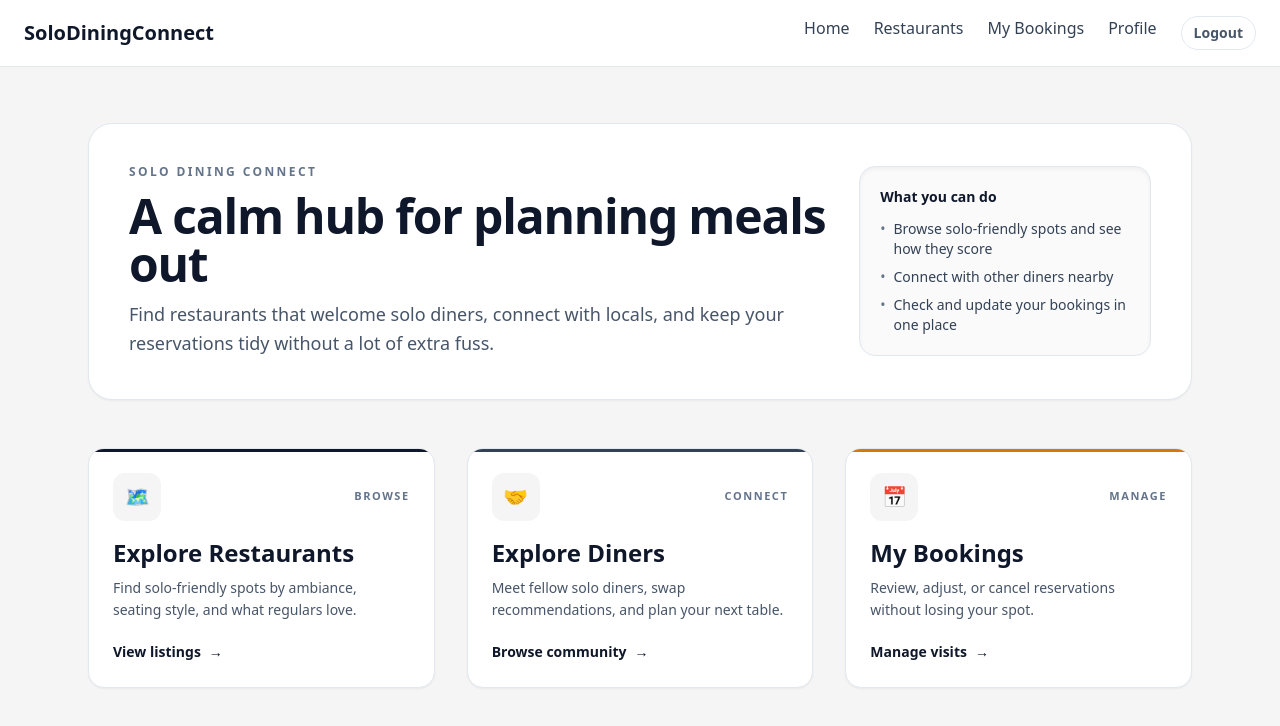
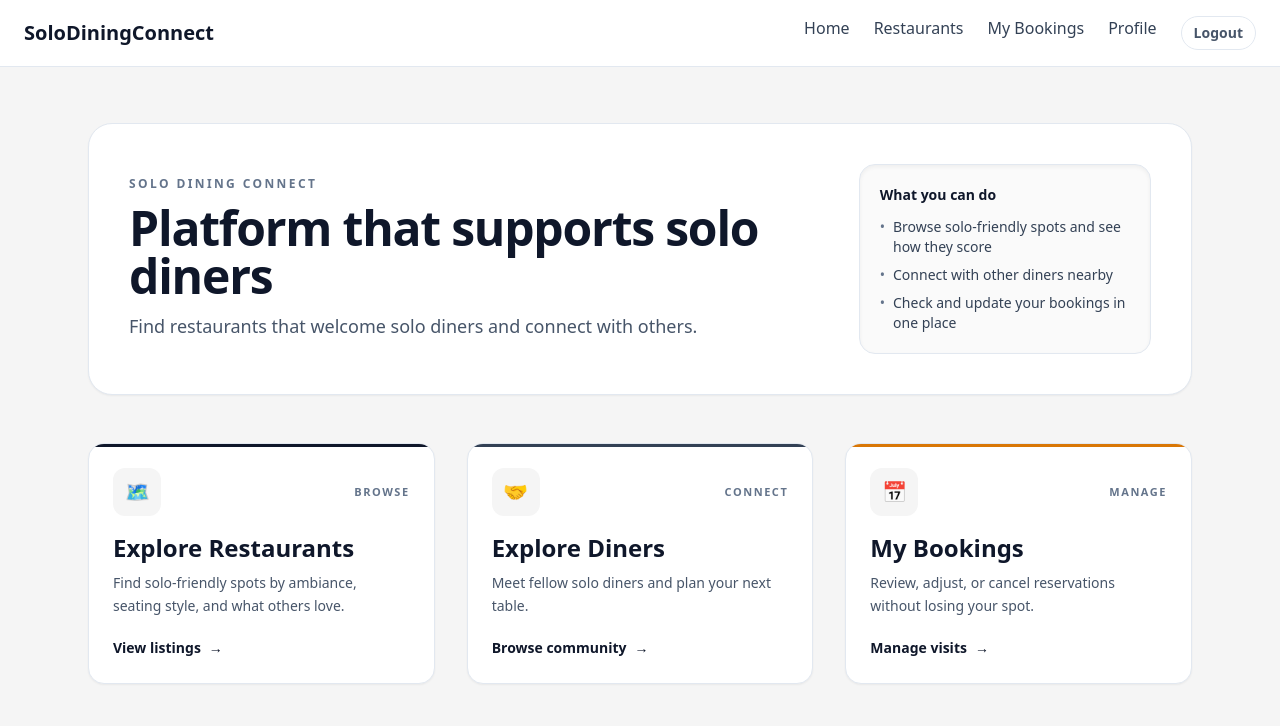
Before and after one commit to psasaslsask/solodiningconnect, a React (Create React App) app: page /home in a window 1280 px wide. Shown: the top 726 px of the page. Built offline with nearby package versions, Linux system fonts and the light colour scheme; no server answers; the database is empty; sample sign-in values are in the browser's storage.

Commit message:
update text

```diff
--- a/src/pages/HomePage.jsx
+++ b/src/pages/HomePage.jsx
@@ -15,10 +15,10 @@ export default function HomePage() {
               <div className="space-y-3">
                 <p className="text-xs font-semibold text-slate-500 tracking-[0.2em]">SOLO DINING CONNECT</p>
                 <h1 className="text-4xl md:text-5xl font-semibold tracking-tight text-slate-900">
-                  A calm hub for planning meals out
+                  Platform that supports solo diners
                 </h1>
                 <p className="text-slate-600 max-w-3xl text-lg leading-relaxed">
-                  Find restaurants that welcome solo diners, connect with locals, and keep your reservations tidy without a lot of extra fuss.
+                  Find restaurants that welcome solo diners and connect with others.
                 </p>
               </div>
 
@@ -54,7 +54,7 @@ export default function HomePage() {
               </div>
               <h2 className="text-2xl font-semibold text-slate-900 mb-2">Explore Restaurants</h2>
               <p className="text-slate-600 text-sm leading-relaxed pr-4">
-                Find solo-friendly spots by ambiance, seating style, and what regulars love.
+                Find solo-friendly spots by ambiance, seating style, and what others love.
               </p>
               <div className="mt-5 inline-flex items-center text-slate-900 font-semibold text-sm">
                 View listings
@@ -76,7 +76,7 @@ export default function HomePage() {
               </div>
               <h2 className="text-2xl font-semibold text-slate-900 mb-2">Explore Diners</h2>
               <p className="text-slate-600 text-sm leading-relaxed">
-                Meet fellow solo diners, swap recommendations, and plan your next table.
+                Meet fellow solo diners and plan your next table.
               </p>
               <div className="mt-5 inline-flex items-center text-slate-900 font-semibold text-sm">
                 Browse community
```
